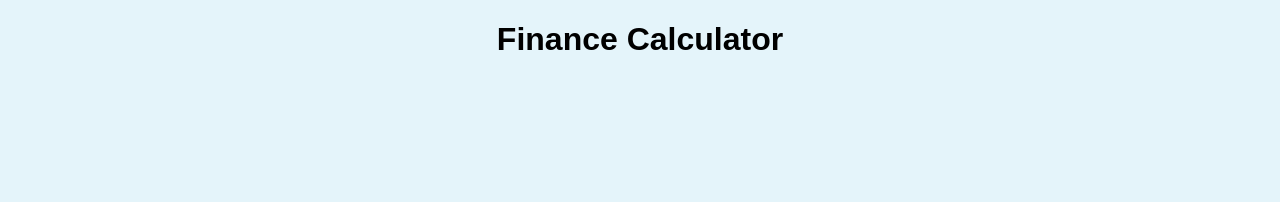
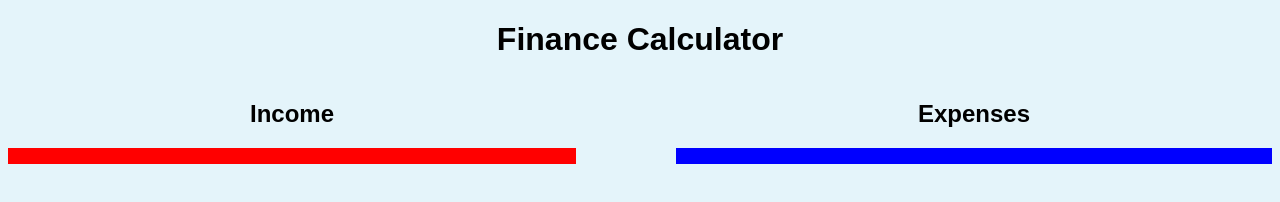
Before and after one commit to Jinxdimagine/Finance, a plain HTML site: page index.html in a window 1280 px wide. Drawn offline with Linux system fonts and the light colour scheme.

Commit message:
a dawdawdadawdaw

```diff
--- a/index.html
+++ b/index.html
@@ -10,11 +10,19 @@
 <body>
     <H1>Finance Calculator</H1>
     <main>
+        <div>
+
+            <h2 id="Income">Income</h2>
+        </div>
+        <div>
+            <h2 id="Expenses">Expenses</h2>
+        </div>
         <section id="IncomeSection">
          <ol>
 
          </ol>
         </section>
+
         <section id="ExpensesSection">
         <ol>
 
--- a/style.css
+++ b/style.css
@@ -2,8 +2,32 @@ body{
     font-family: Arial, sans-serif;
     background-color: rgb(228, 244, 250);
 }
-h1{
+h1,h2{
 display: flex;
 justify-content: center;
 align-items: center;
 }
+main{
+display: grid;
+column-gap: 100px;
+}
+#IncomeSection{
+background-color: red;
+grid-column-start: 1;
+}
+#ExpensesSection{
+background-color: blue;
+grid-column-start: 2;
+}
+.row{
+    display:flex;
+    justify-content: center;
+grid-row-start:1 ;
+grid-row-end: 1;
+}
+#Income{
+    left: 0px;
+}
+#Expenses{
+    right: 0px;
+}
```
